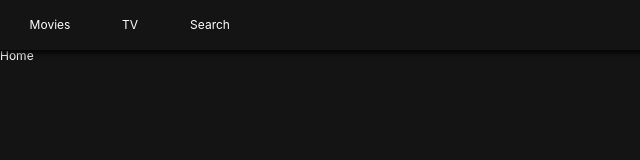
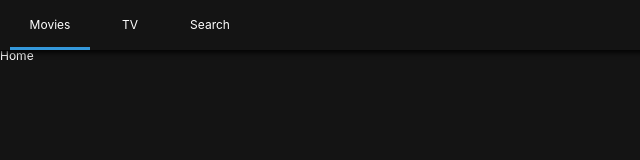
Before and after one commit to woriwori/nomflix, a React (Create React App) app: page / in a window 1280 px wide. Shown: the top 160 px of the page, without its empty margins (0-640 px from the left). Built offline with nearby package versions, Linux system fonts and the light colour scheme.

Commit message:
feat: withRouter로 활성화된 탭에 css 추가

```diff
--- a/src/components/Header.js
+++ b/src/components/Header.js
@@ -1,4 +1,4 @@
-import { Link } from 'react-router-dom';
+import { Link, withRouter } from 'react-router-dom';
 import React, { Component } from 'react';
 import styled from 'styled-components';
 
@@ -22,6 +22,8 @@
   width: 80px;
   height: 50px;
   text-align: center;
+  border-bottom: 3px solid ${(props) => (props.current ? '#3498db' : 'transparent')};
+  transition: border-bottom 0.5s ease-in-out;
 `;
 const SLink = styled(Link)`
   height: 50px;
@@ -32,16 +34,17 @@
 
 class Header extends Component {
   render() {
+    const pathname = this.props.location.pathname;
     return (
       <SHeader>
         <List>
-          <Item>
+          <Item current={pathname === '/'}>
             <SLink to="/">Movies</SLink>
           </Item>
-          <Item>
+          <Item current={pathname === '/tv'}>
             <SLink to="/tv">TV</SLink>
           </Item>
-          <Item>
+          <Item current={pathname === '/search'}>
             <SLink to="/search">Search</SLink>
           </Item>
         </List>
@@ -50,4 +53,4 @@
   }
 }
 
-export default Header;
+export default withRouter(Header);
```
Also changed, not shown: 1 other file (tests, documents, lock files or other folders).
